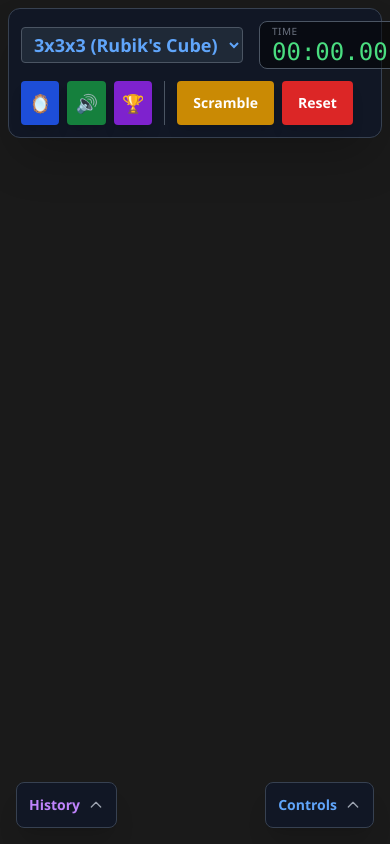
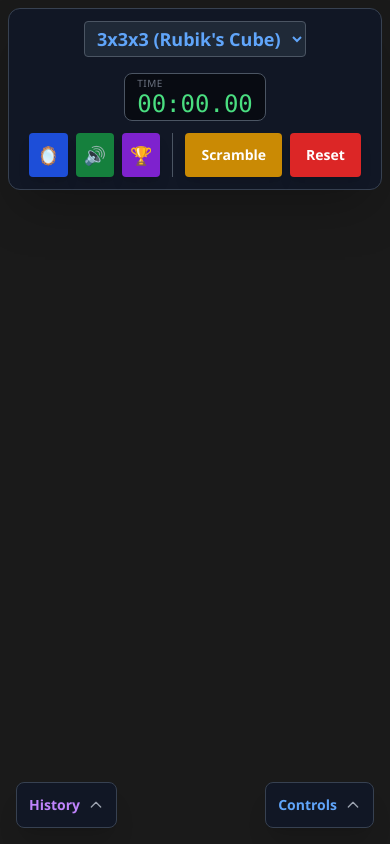
Before and after one commit to KennethBrandon/CubeApp, a plain HTML site: page index.html in a window 390 px wide. Drawn offline with nearby package versions, Linux system fonts and the light colour scheme.

Commit message:
feat: improve top bar layout and responsiveness by adjusting flex properties for better display on smaller screens.

```diff
--- a/index.html
+++ b/index.html
@@ -48,10 +48,10 @@
     <!-- Top Bar: Unified Controls (Title, Timer, Buttons) -->
     <div class="absolute top-0 left-0 w-full z-30 pointer-events-none p-2 sm:p-4">
         <div
-            class="pointer-events-auto bg-gray-900/90 backdrop-blur-md rounded-xl border border-gray-700 shadow-2xl p-3 flex flex-wrap items-center justify-between gap-3 mx-auto max-w-4xl">
+            class="pointer-events-auto bg-gray-900/90 backdrop-blur-md rounded-xl border border-gray-700 shadow-2xl p-3 flex flex-wrap items-center justify-center lg:justify-between gap-3 mx-auto max-w-4xl">
 
             <!-- Left: Title & Timer -->
-            <div class="flex items-center gap-4">
+            <div class="flex flex-wrap justify-center items-center gap-4">
                 <select id="puzzle-select"
                     class="bg-gray-800 text-blue-400 font-bold text-lg border border-gray-600 rounded px-2 py-1 focus:outline-none focus:border-blue-500">
                     <option value="2">2x2 Cube</option>
@@ -87,7 +87,7 @@
             </div>
 
             <!-- Right: Actions -->
-            <div class="flex gap-2">
+            <div class="flex flex-wrap justify-center gap-2">
                 <button id="btn-toggle-mirrors"
                     class="bg-blue-700 hover:bg-blue-600 text-white p-2 rounded transition shadow-lg active:transform active:scale-95"
                     title="Toggle Mirrors">
```
